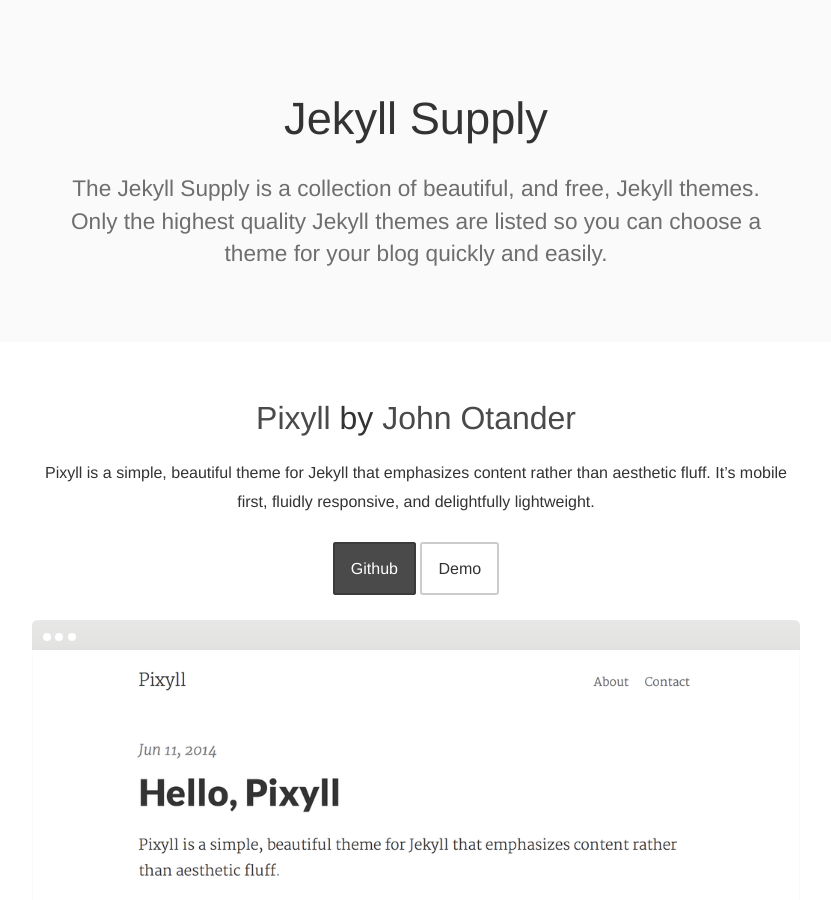
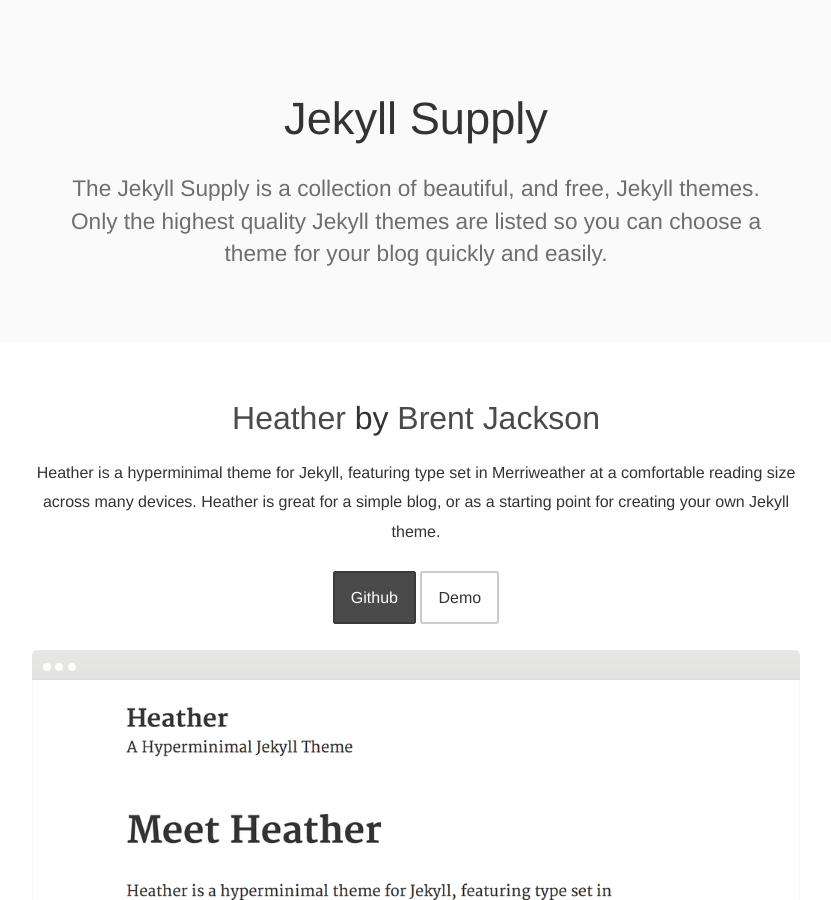
Before and after one commit to johno/jekyllsupply, a Jekyll site: the page built from index.html, in a window 1280 px wide and 900 px high. Shown: the whole window, without its empty margins (224-1055 px from the left). Built offline with Jekyll 4.4.1, drawn with Linux system fonts in a browser that asks for light colours.

Commit message:
Add Heather by jxnblk.

```diff
--- a/_data/themes.yml
+++ b/_data/themes.yml
@@ -1,3 +1,17 @@
+- name: Heather
+  description: >
+    Heather is a hyperminimal theme for Jekyll, featuring type set in Merriweather at a
+    comfortable reading size across many devices. Heather is great for a simple blog, or
+    as a starting point for creating your own Jekyll theme.
+  image: heather.png
+  demourl: http://jxnblk.com/Heather/
+  githuburl: https://github.com/jxnblk/Heather
+  author:
+    name: Brent Jackson
+    url: http://jxnblk.com/
+    twitter: jxnblk
+    github: jxnblk
+
 - name: Pixyll
   description: >
     Pixyll is a simple, beautiful theme for Jekyll that emphasizes content rather than
```
Also changed, not shown: public/images/heather.png (added).
